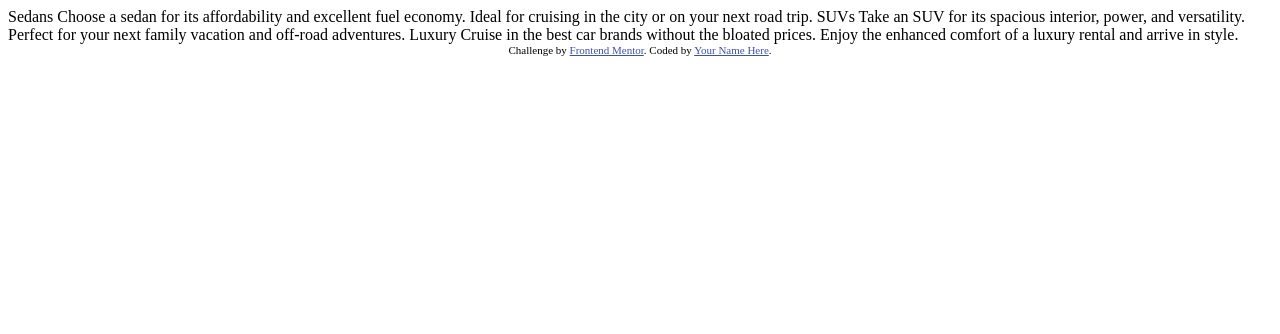
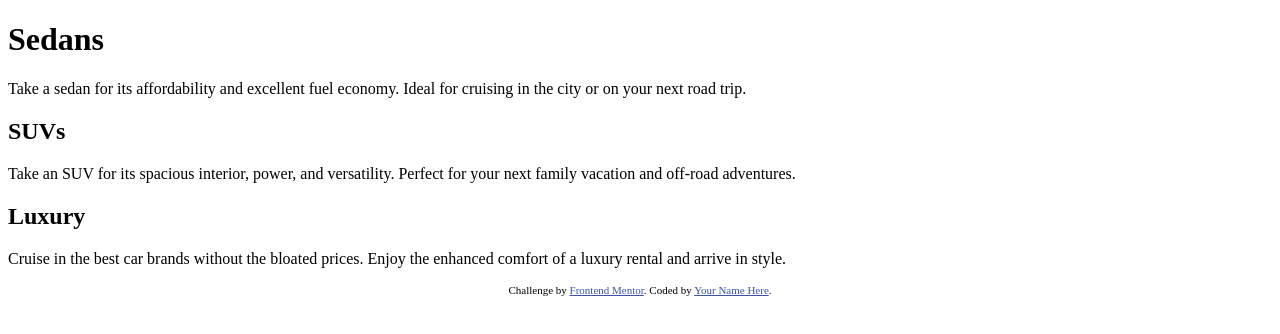
Before and after one commit to befflus/3-column-preview-card-component, a plain HTML site: page index.html in a window 1280 px wide. Drawn offline with Linux system fonts and the light colour scheme.

Commit message:
added HTML tags and created CSS file

```diff
--- a/index.html
+++ b/index.html
@@ -1,36 +1,63 @@
 <!DOCTYPE html>
 <html lang="en">
   <head>
-  <meta charset="UTF-8">
-  <meta name="viewport" content="width=device-width, initial-scale=1.0"> <!-- displays site properly based on user's device -->
+    <meta charset="UTF-8" />
+    <meta name="viewport" content="width=device-width, initial-scale=1.0" />
+    <!-- displays site properly based on user's device -->
 
-  <link rel="icon" type="image/png" sizes="32x32" href="./images/favicon-32x32.png">
+    <link
+      rel="icon"
+      type="image/png"
+      sizes="32x32"
+      href="./images/favicon-32x32.png"
+    />
+
+    <link rel="stylesheet" href="style.css">
 
     <title>Frontend Mentor | 3-column preview card component</title>
 
     <!-- Feel free to remove these styles or customise in your own stylesheet 👍 -->
     <style>
-    .attribution { font-size: 11px; text-align: center; }
-    .attribution a { color: hsl(228, 45%, 44%); }
+      .attribution {
+        font-size: 11px;
+        text-align: center;
+      }
+      .attribution a {
+        color: hsl(228, 45%, 44%);
+      }
     </style>
   </head>
   <body>
+    <main class="container">
+      <div class="sedans">
+        <h1>Sedans</h1>
+        <p>
+          Take a sedan for its affordability and excellent fuel economy. Ideal
+          for cruising in the city or on your next road trip.
+        </p>
+      </div>
 
-  Sedans
-  Choose a sedan for its affordability and excellent fuel economy. Ideal for cruising in the city
-  or on your next road trip.
+      <div class="suvs">
+        <h2>SUVs</h2>
+        <p>
+          Take an SUV for its spacious interior, power, and versatility. Perfect
+          for your next family vacation and off-road adventures.
+        </p>
+      </div>
 
-  SUVs
-  Take an SUV for its spacious interior, power, and versatility. Perfect for your next family vacation
-  and off-road adventures.
-
-  Luxury
-  Cruise in the best car brands without the bloated prices. Enjoy the enhanced comfort of a luxury
-  rental and arrive in style.
-
+      <div class="luxury">
+        <h2>Luxury</h2>
+        <p>
+          Cruise in the best car brands without the bloated prices. Enjoy the
+          enhanced comfort of a luxury rental and arrive in style.
+        </p>
+      </div>
+    </main>
     <div class="attribution">
-    Challenge by <a href="https://www.frontendmentor.io?ref=challenge" target="_blank">Frontend Mentor</a>.
-    Coded by <a href="#">Your Name Here</a>.
+      Challenge by
+      <a href="https://www.frontendmentor.io?ref=challenge" target="_blank"
+        >Frontend Mentor</a
+      >. Coded by <a href="#">Your Name Here</a>.
     </div>
   </body>
 </html>
```
Also changed, not shown: style.css (added). Lines whose indentation alone changed are shown as unchanged.
